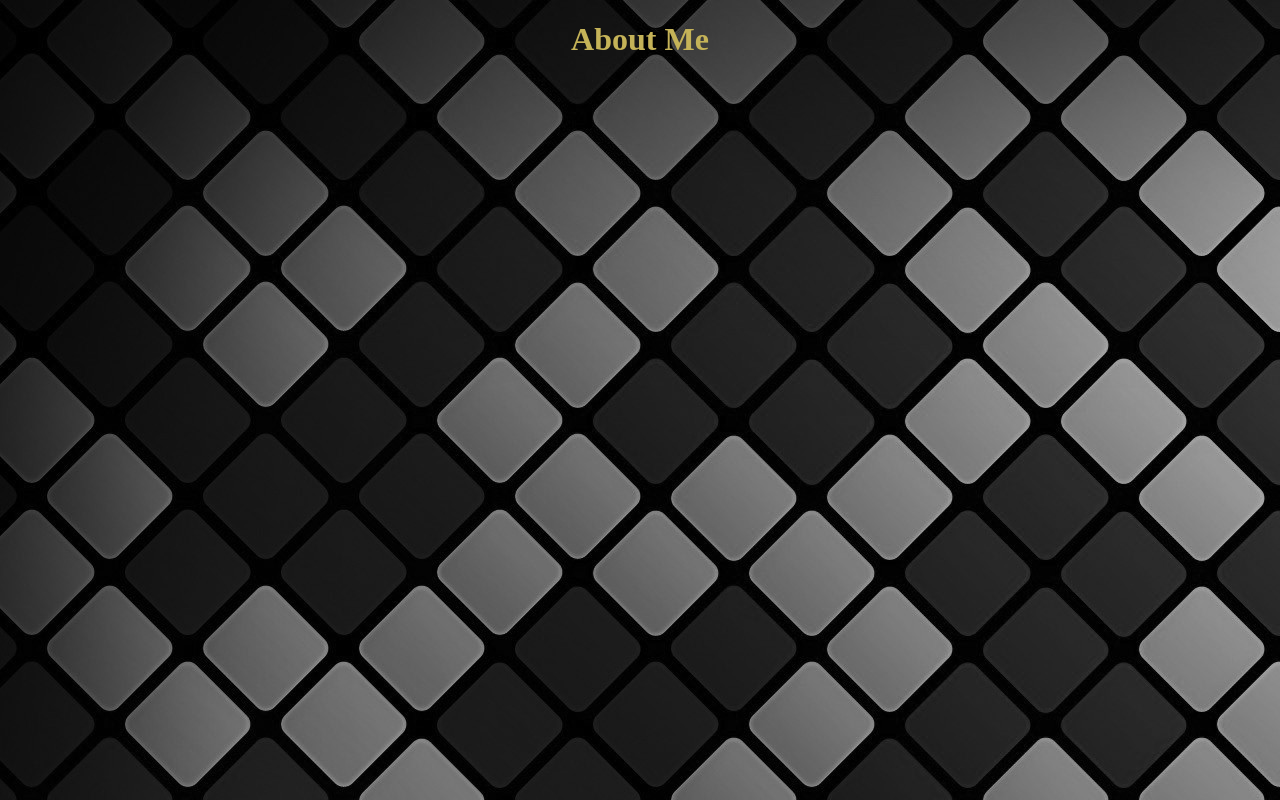
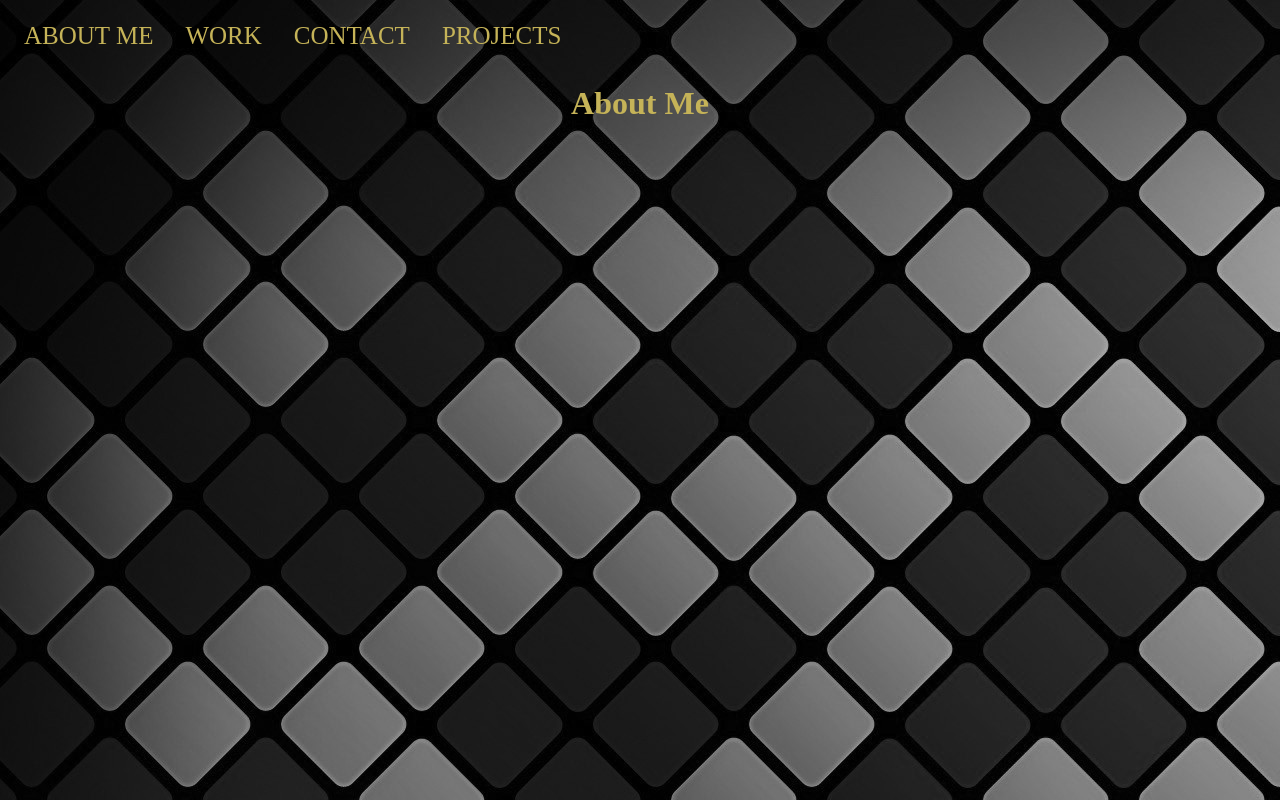
Before and after one commit to shawnfernandes96/shawnfernandes96.github.io, a plain HTML site: page aboutme.html in a window 1280 px wide. Drawn offline with Linux system fonts and the light colour scheme.

Commit message:
addition of navbar to all pages

```diff
--- a/aboutme.html
+++ b/aboutme.html
@@ -5,6 +5,12 @@
         <title>About Me</title>
     </head>
     <body>
+        <ul>
+            <li><a href="aboutme.html">ABOUT ME</a></li>
+            <li><a href="work.html">WORK</a></li>
+            <li><a href="contact.html">CONTACT</a></li>
+            <li><a href="projects.html">PROJECTS</a></li>
+        </ul>
         <h1>About Me</h1>
     </body>
 </html>
```
Also changed, not shown: contact.html (+6 -0 lines), projects.html (+6 -0 lines), work.html (+6 -0 lines).
